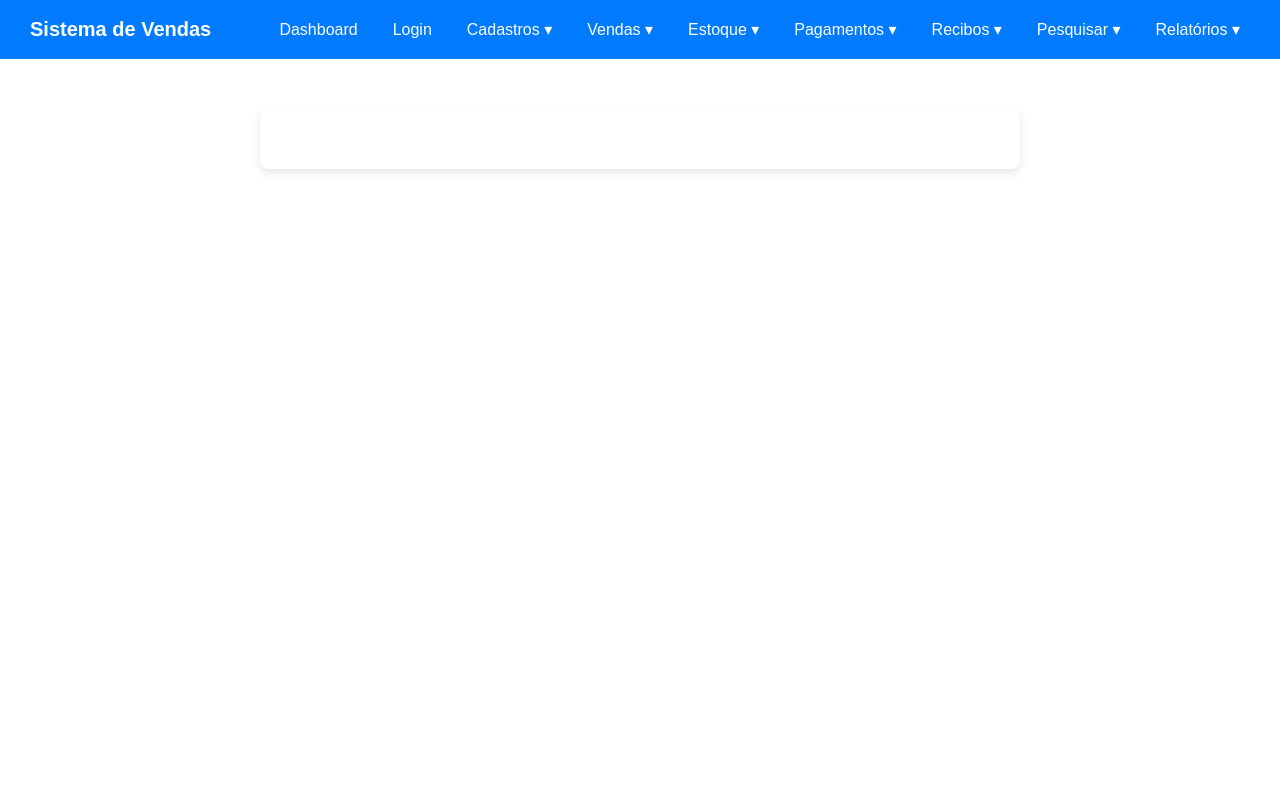
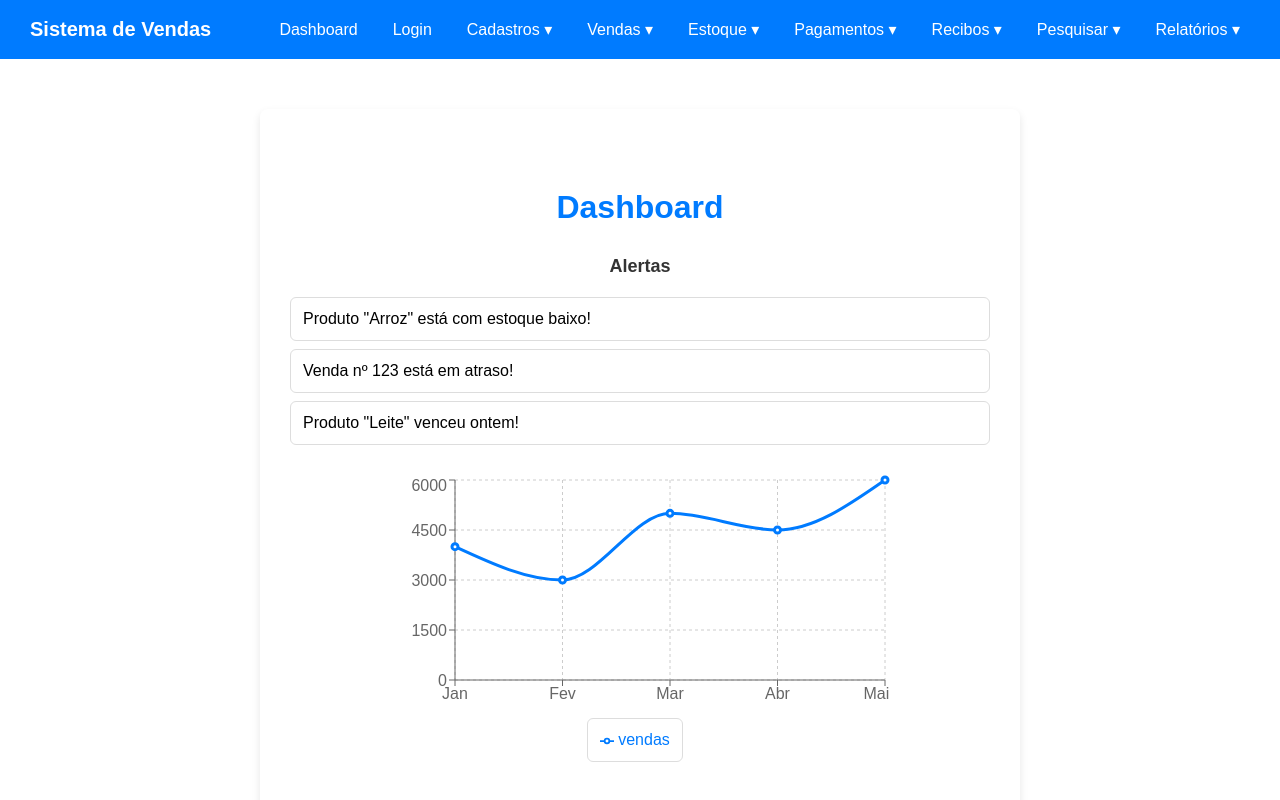
Before and after one commit to luismachadoprusch-bot/Vendas, a React (Create React App) app in the folder vendas-simples/: page /dashboard in a window 1280 px wide. Both pictures are taken after a click on the button "Vendas ▾". Shown: the top 800 px of the page. Built offline with nearby package versions, Linux system fonts and the light colour scheme.

Commit message:
new feacture: dashboard

```diff
--- a/vendas-simples/package.json
+++ b/vendas-simples/package.json
@@ -11,6 +11,7 @@
     "react-dom": "^19.1.1",
     "react-router-dom": "^7.9.1",
     "react-scripts": "5.0.1",
+    "recharts": "^3.2.1",
     "web-vitals": "^2.1.4"
   },
   "scripts": {
--- a/vendas-simples/src/App.js
+++ b/vendas-simples/src/App.js
@@ -1,3 +1,4 @@
+// App.js
 import React, { useState } from 'react';
 import { BrowserRouter as Router, Routes, Route, Link } from 'react-router-dom';
 import CadastroProdutos from './CadastroProdutos';
@@ -12,7 +13,7 @@ import RelatoriosVendas from './RelatoriosVendas';
 import RelatoriosEstoque from './RelatoriosEstoque';
 import GestaoPagamentos from './GestaoPagamentos';
 import DescontosPromocoes from './DescontosPromocoes';
-import Notificacoes from './Notificacoes';
+import Dashboard from './Dashboard';   // ✅ agora importa o Dashboard separado
 import Login from './Login';
 import './App.css';
 
@@ -30,7 +31,7 @@ function Navbar({ usuario, onLogin, onLogout }) {
       <div className="navbar-logo">Sistema de Vendas</div>
       <div className="navbar-links">
 
-        <Link to="/">Dashboard</Link>
+        <Link to="/dashboard">Dashboard</Link>
 
         {!usuario ? (
           <Link to="/login">Login</Link>
@@ -136,15 +137,6 @@ function Navbar({ usuario, onLogin, onLogout }) {
   );
 }
 
-function Dashboard() {
-  return (
-    <div className="dashboard">
-      <h1>Dashboard</h1>
-      <Notificacoes />
-    </div>
-  );
-}
-
 function App() {
   const [usuarioLogado, setUsuarioLogado] = useState(null);
 
@@ -156,7 +148,7 @@ function App() {
       <Navbar usuario={usuarioLogado} onLogin={handleLogin} onLogout={handleLogout} />
       <div className="container">
         <Routes>
-          <Route path="/" element={<Dashboard />} />
+          <Route path="/dashboard" element={<Dashboard />} />
           <Route path="/produtos" element={<CadastroProdutos />} />
           <Route path="/clientes" element={<CadastroClientes />} />
           <Route path="/fornecedores" element={<CadastroFornecedores />} />
--- /dev/null
+++ b/vendas-simples/src/Dashboard.js
@@ -0,0 +1,80 @@
+import React from 'react';
+import Notificacoes from './Notificacoes';
+import {
+  LineChart, Line, XAxis, YAxis, CartesianGrid, Tooltip, Legend, BarChart, Bar, PieChart, Pie, Cell
+} from 'recharts';
+
+function Dashboard() {
+  // Dados de exemplo
+  const vendasData = [
+    { mes: 'Jan', vendas: 4000 },
+    { mes: 'Fev', vendas: 3000 },
+    { mes: 'Mar', vendas: 5000 },
+    { mes: 'Abr', vendas: 4500 },
+    { mes: 'Mai', vendas: 6000 },
+  ];
+
+  const estoqueData = [
+    { produto: 'Produto A', quantidade: 10 },
+    { produto: 'Produto B', quantidade: 5 },
+    { produto: 'Produto C', quantidade: 15 },
+  ];
+
+  const clientesData = [
+    { name: 'Ativos', value: 70 },
+    { name: 'Inativos', value: 30 },
+  ];
+  const COLORS = ['#0088FE', '#FF8042'];
+
+  return (
+    <div className="dashboard">
+      <h1>Dashboard</h1>
+      <Notificacoes />
+
+      {/* Gráfico de Vendas */}
+      <div style={{ marginTop: '30px', display: 'flex', justifyContent: 'center' }}>
+        <LineChart width={500} height={300} data={vendasData}>
+          <CartesianGrid strokeDasharray="3 3" />
+          <XAxis dataKey="mes" />
+          <YAxis />
+          <Tooltip />
+          <Legend />
+          <Line type="monotone" dataKey="vendas" stroke="#007bff" strokeWidth={3} />
+        </LineChart>
+      </div>
+
+      {/* Gráfico de Estoque */}
+      <div style={{ marginTop: '30px', display: 'flex', justifyContent: 'center' }}>
+        <BarChart width={500} height={300} data={estoqueData}>
+          <CartesianGrid strokeDasharray="3 3" />
+          <XAxis dataKey="produto" />
+          <YAxis />
+          <Tooltip />
+          <Legend />
+          <Bar dataKey="quantidade" fill="#28a745" />
+        </BarChart>
+      </div>
+
+      {/* Gráfico de Clientes */}
+      <div style={{ marginTop: '30px', display: 'flex', justifyContent: 'center' }}>
+        <PieChart width={400} height={300}>
+          <Pie
+            data={clientesData}
+            cx="50%"
+            cy="50%"
+            outerRadius={100}
+            dataKey="value"
+            label
+          >
+            {clientesData.map((entry, index) => (
+              <Cell key={`cell-${index}`} fill={COLORS[index % COLORS.length]} />
+            ))}
+          </Pie>
+          <Tooltip />
+        </PieChart>
+      </div>
+    </div>
+  );
+}
+
+export default Dashboard;
```
Also changed, not shown: 1 other file (tests, documents, lock files or other folders).
